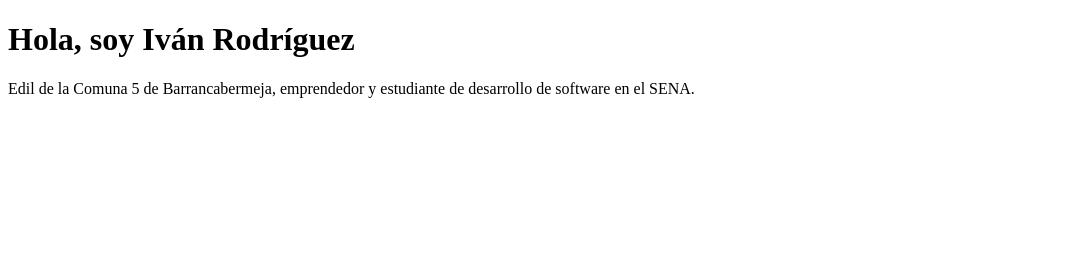
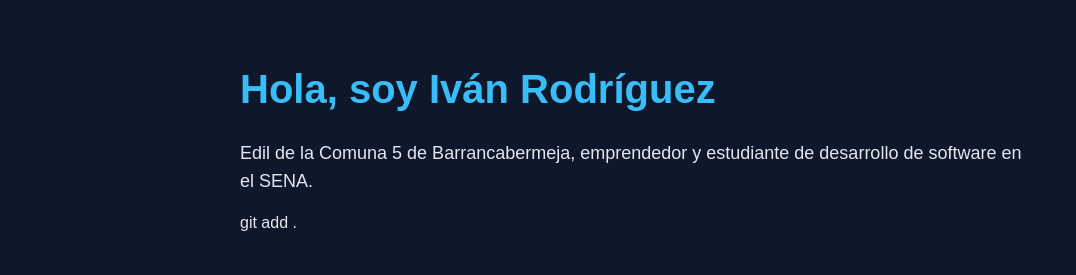
Before and after one commit to promaxnivelmax/mi-portafolio, a plain HTML site: page index.html in a window 1280 px wide. Shown: the whole page, without its empty margins (0-1076 px from the left). Drawn offline with Linux system fonts and the light colour scheme.

Commit message:
Agrego estilos CSS

```diff
--- /dev/null
+++ b/estilos.css
@@ -0,0 +1,18 @@
+body {
+  font-family: Arial, sans-serif;
+  background-color: #0f172a;
+  color: #e2e8f0;
+  max-width: 800px;
+  margin: 0 auto;
+  padding: 40px 20px;
+}
+
+h1 {
+  color: #38bdf8;
+  font-size: 40px;
+}
+
+p {
+  font-size: 18px;
+  line-height: 1.6;
+}
--- a/index.html
+++ b/index.html
@@ -4,8 +4,9 @@
   <meta charset="UTF-8">
   <title>Iván Rodríguez | Portafolio</title>
 </head>
+<link rel="stylesheet" href="estilos.css">
 <body>
   <h1>Hola, soy Iván Rodríguez</h1>
 <p>Edil de la Comuna 5 de Barrancabermeja, emprendedor y estudiante de desarrollo de software en el SENA.</p>
 </body>
-</html>
+</html>git add .
```
